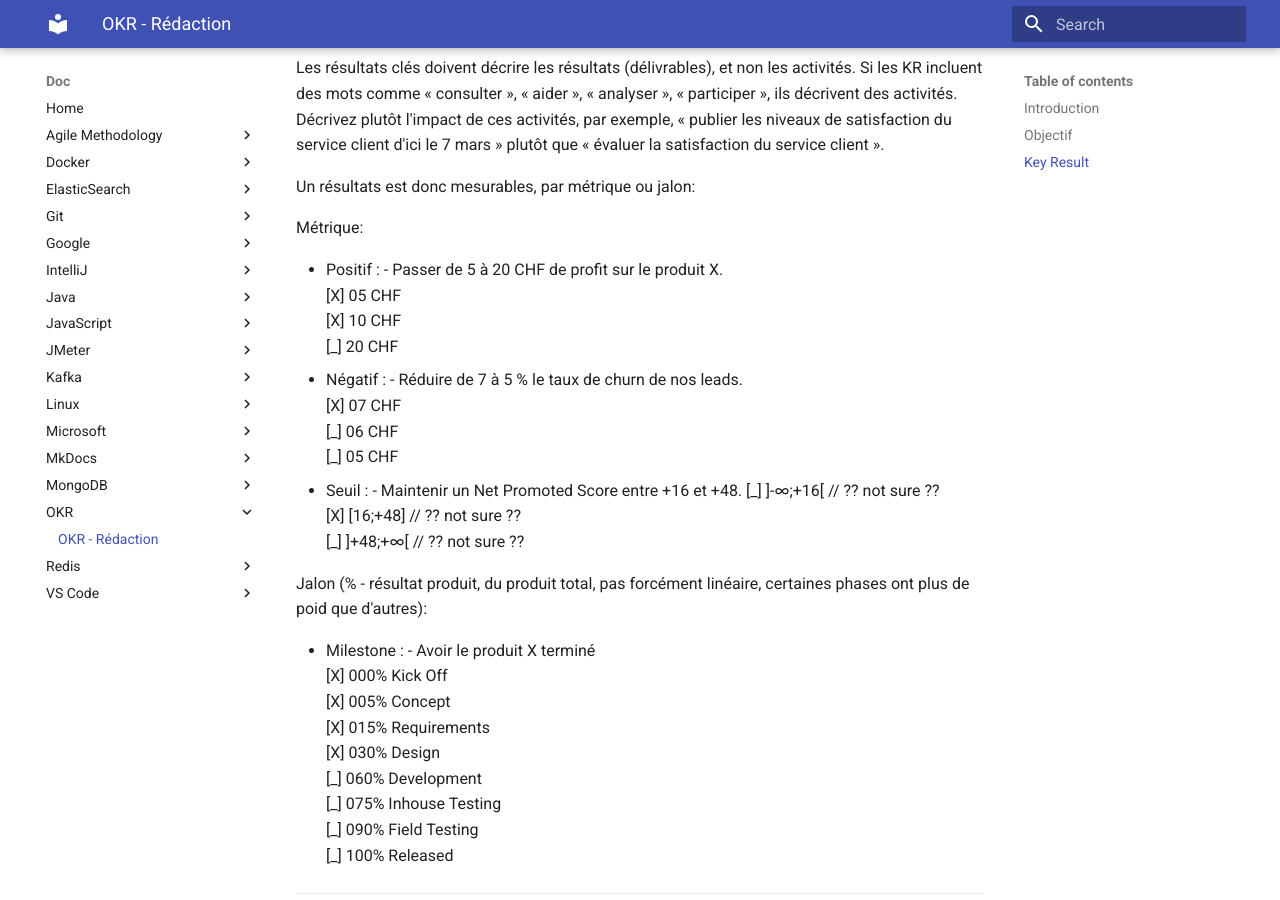
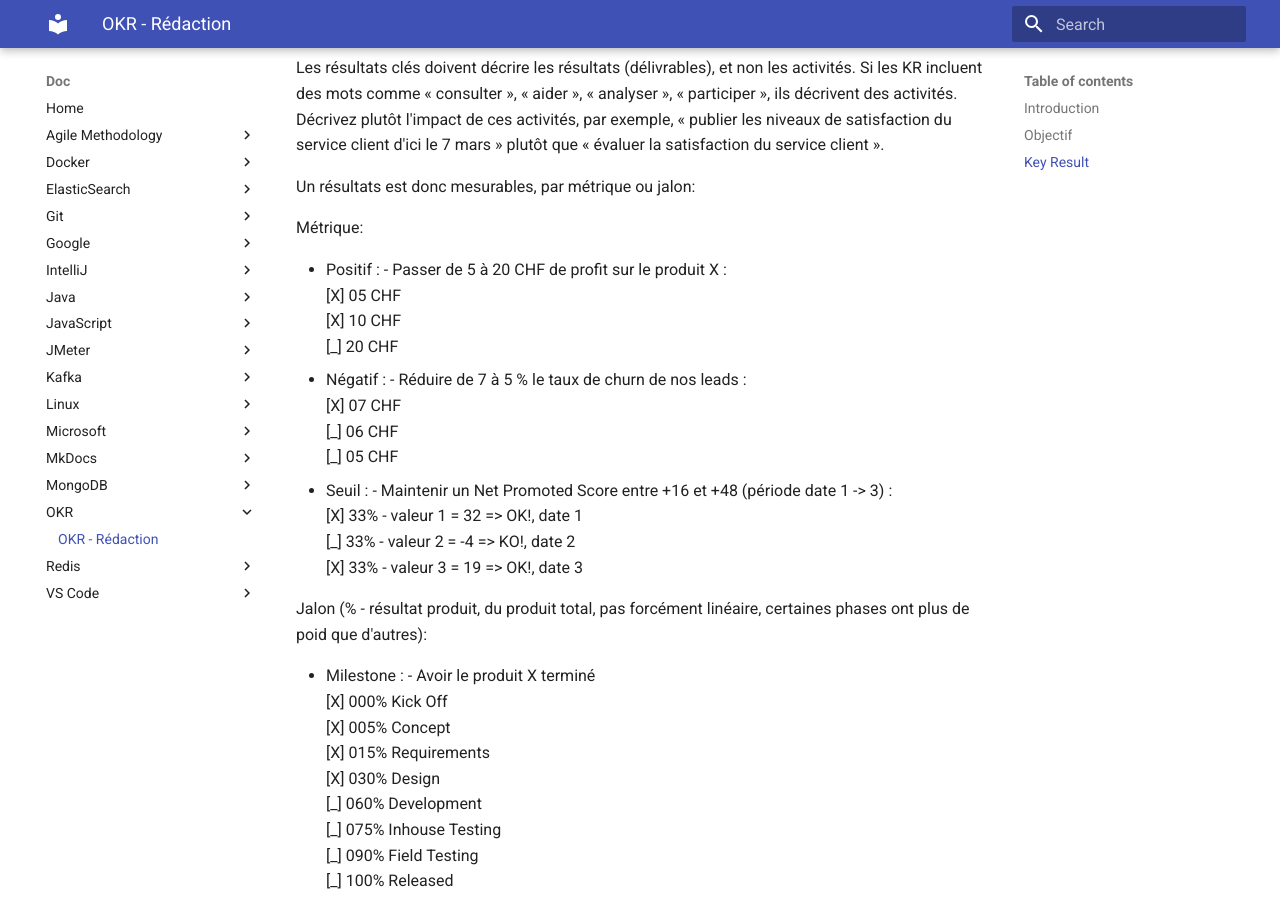
Before and after one commit to oldu73/doc, an MkDocs documentation site: the page built from docs/okrmethodology/redaction.md, in a window 1280 px wide and 900 px high, scrolled down 1235 px. Built offline with MkDocs 1.6.1 and Material for MkDocs 9.7.7, drawn with Linux system fonts in a browser that asks for light colours.

Commit message:
okr resultat cle de type seuil

```diff
--- a/docs/okrmethodology/redaction.md
+++ b/docs/okrmethodology/redaction.md
@@ -57,18 +57,18 @@ Un résultats est donc mesurables, par métrique ou jalon:
 
 Métrique:
 
-- Positif : - Passer de 5 à 20 CHF de profit sur le produit X.
+- Positif : - Passer de 5 à 20 CHF de profit sur le produit X :
 [X] 05 CHF
 [X] 10 CHF
 [\_] 20 CHF
-- Négatif : - Réduire de 7 à 5 % le taux de churn de nos leads.
+- Négatif : - Réduire de 7 à 5 % le taux de churn de nos leads :
 [X] 07 CHF
 [\_] 06 CHF
 [\_] 05 CHF
-- Seuil : - Maintenir un Net Promoted Score entre +16 et +48.
-[\_] ]-∞;+16[ // ?? not sure ??
-[X] [16;+48] // ?? not sure ??
-[\_] ]+48;+∞[ // ?? not sure ??
+- Seuil : - Maintenir un Net Promoted Score entre +16 et +48 (période date 1 -> 3) :
+[X] 33% - valeur 1 = 32 => OK!, date 1
+[\_] 33% - valeur 2 = -4 => KO!, date 2
+[X] 33% - valeur 3 = 19 => OK!, date 3
 
 Jalon (% - résultat produit, du produit total, pas forcément linéaire, certaines phases ont plus de poid que d'autres):
 
```
Also changed, not shown: other parts of docs/okrmethodology/redaction.md (+1 -1 lines).
